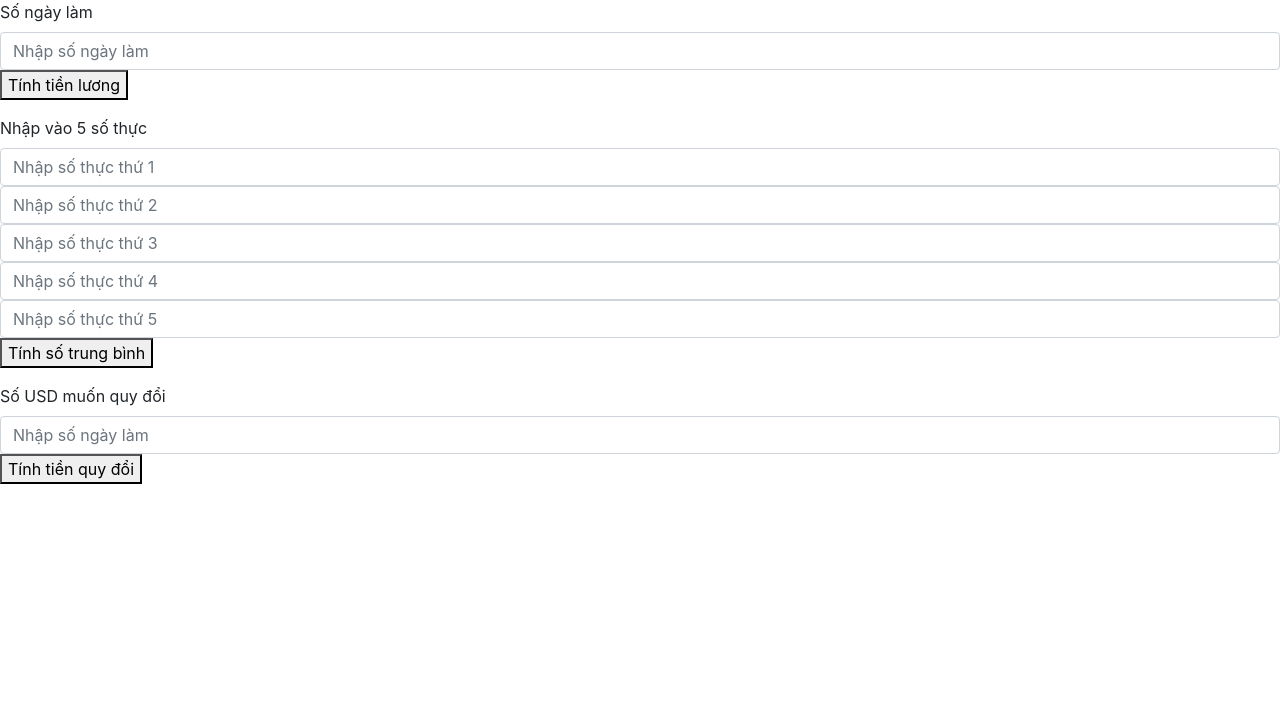
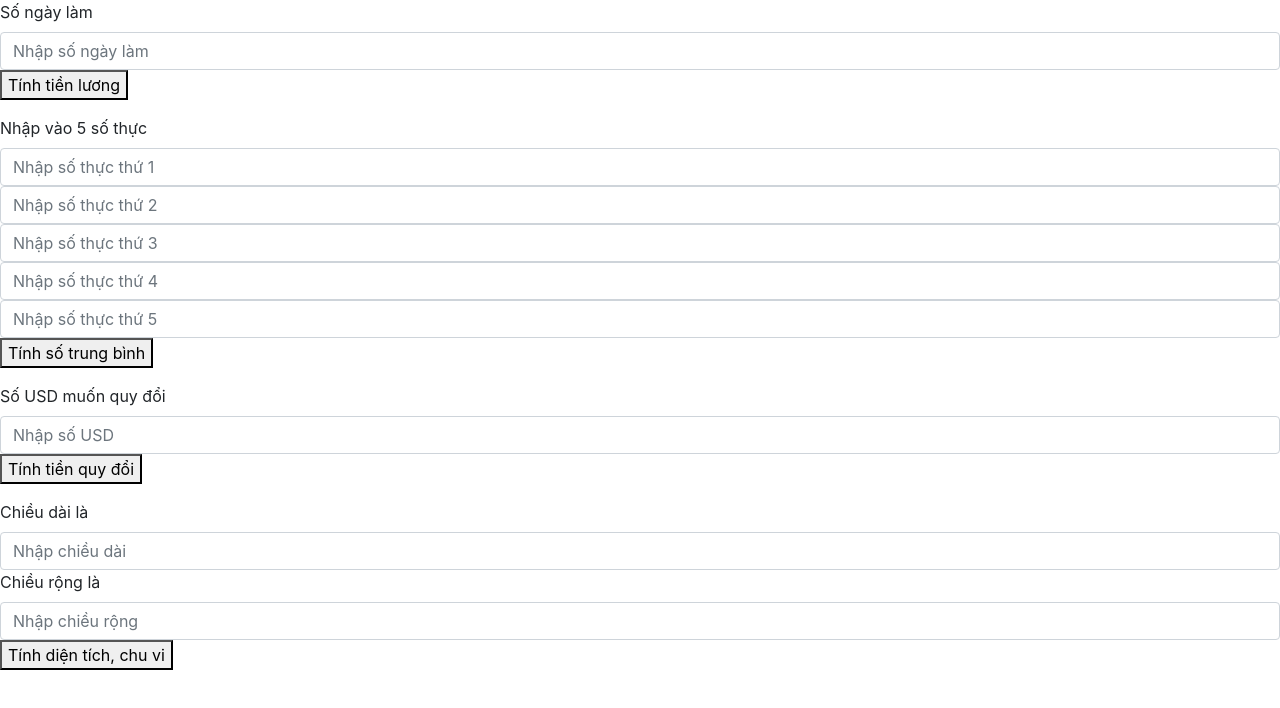
Before and after one commit to binhnguuyen/BC53_JS1_NguyenLeTieuBinh, a plain HTML site: page Homework_Lesson11/index.html in a window 1280 px wide. Drawn offline with nearby package versions, Linux system fonts and the light colour scheme.

Commit message:
Chỉnh sửa bài 4 cho người dùng nhập 2 chiều

```diff
--- a/Homework_Lesson11/index.html
+++ b/Homework_Lesson11/index.html
@@ -43,10 +43,22 @@
     <!-- Bài tập 3 -->
     <div class="form-group">
         <label for="">Số USD muốn quy đổi</label>
-        <input type="text" name="moneyInUSD" id="moneyInUSD" class="form-control" placeholder="Nhập số ngày làm"
+        <input type="text" name="moneyInUSD" id="moneyInUSD" class="form-control" placeholder="Nhập số USD"
             aria-describedby="helpId">
         <button onclick="USDtoVNDCounting()">Tính tiền quy đổi</button>
         <div id="result3"></div>
+    </div>
+
+    <!-- Bài tập 4 -->
+    <div class="form-group">
+        <label for="">Chiều dài là</label>
+        <input type="text" name="longEdge" id="longEdge" class="form-control" placeholder="Nhập chiều dài"
+            aria-describedby="helpId">
+        <label for="">Chiều rộng là</label>
+        <input type="text" name="shortEdge" id="shortEdge" class="form-control" placeholder="Nhập chiều rộng"
+            aria-describedby="helpId">
+        <button onclick="area_PerimeterCounting()">Tính diện tích, chu vi</button>
+        <div id="result4"></div>
     </div>
 
     <!-- Optional JavaScript -->
--- a/Homework_Lesson11/js/index.js
+++ b/Homework_Lesson11/js/index.js
@@ -68,26 +68,28 @@ function USDtoVNDCounting() {
     `
     result3.classList.add("bg-primary","text-white");
 }
-// B1
-var VNDperUSD = 23500;
-var moneyInUSD = 5;
-// B2
-var moneyUSDtoVND = VNDperUSD * moneyInUSD;
-// B3
-console.log("Quy đổi", moneyInUSD, "với hiện giá", VNDperUSD, "VND/USD ta được số tiền là:", moneyUSDtoVND.toLocaleString('it-IT', { style: style, currency: currenry }))
 
 
 // Bài số 4
-// B1
-var longEdge = 10;
-var shortEdge = 5;
-// B2
-var perimeter = (longEdge + shortEdge) / 2;
-var area = longEdge * shortEdge;
-// B3
-console.log("Chu vi hình chữ nhật với chiều dài", longEdge, "và chiều rộng", shortEdge, "là:", perimeter);
-console.log("Diện tích hình chữ nhật với chiều dài", longEdge, "và chiều rộng", shortEdge, "là:", area);
+function area_PerimeterCounting() {
+    // B1
+    var longEdge = +document.getElementById("longEdge").value;
+    var shortEdge = +document.getElementById("shortEdge").value;
+    var result4 = document.getElementById("result4");
 
+    // B2
+    var perimeter = (longEdge + shortEdge) * 2;
+    var area = longEdge * shortEdge;
+
+    // B3
+    result4.innerHTML = `
+    <div>
+        <span>Với chiều dài là ${longEdge} và chiều rộng là ${shortEdge}</span>
+        <span>thì chu vi của HCN đó là ${perimeter} và diện tích của nó là ${area}</span>
+    </div>
+    `
+    result4.classList.add("bg-primary","text-white");
+}
 
 // Bài số 5
 // B1
```
